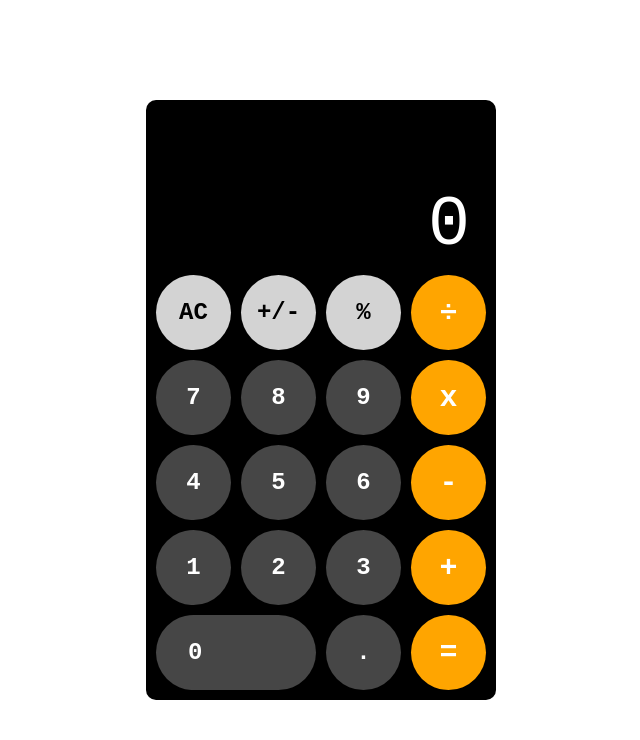
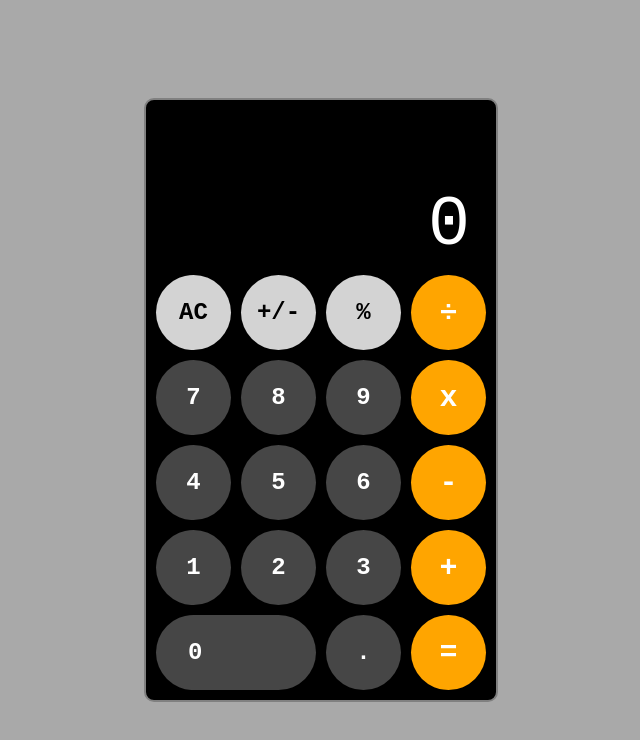
Before and after one commit to Samichpower/odin-calculator, a plain HTML site: page index.html in a window 1280 px wide. Shown: the whole page, without its empty margins (319-959 px from the left). Drawn offline with Linux system fonts and the light colour scheme.

Commit message:
Add background to page and border to calculator

```diff
--- a/style.css
+++ b/style.css
@@ -9,12 +9,14 @@ body {
   height: 100vh;
   justify-content: center;
   align-items: center;
+  background-color: darkgray;
 }
 
 .calculator-container {
   display: flex;
   flex-direction: column;
   justify-content: flex-end;
+  border: 2px solid gray;
   border-radius: 10px;
   height: 600px;
   width: fit-content;
```
